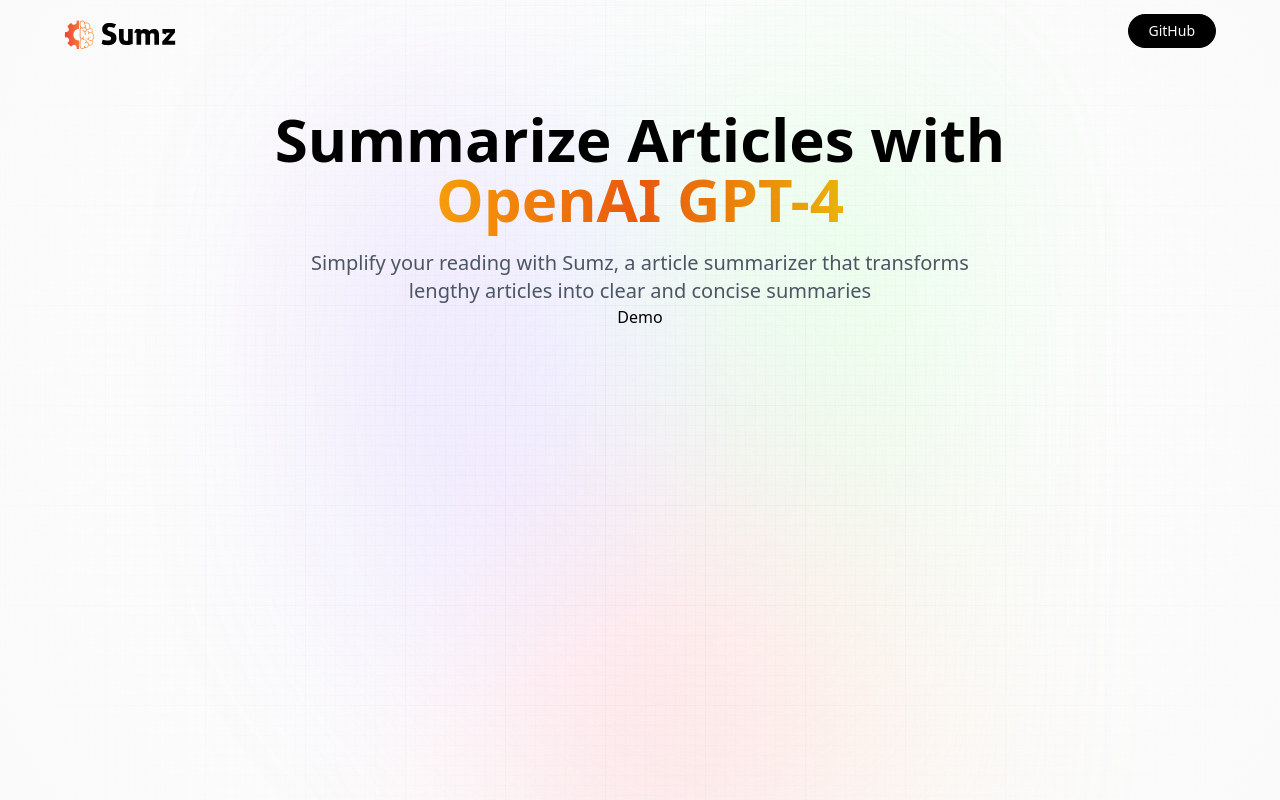
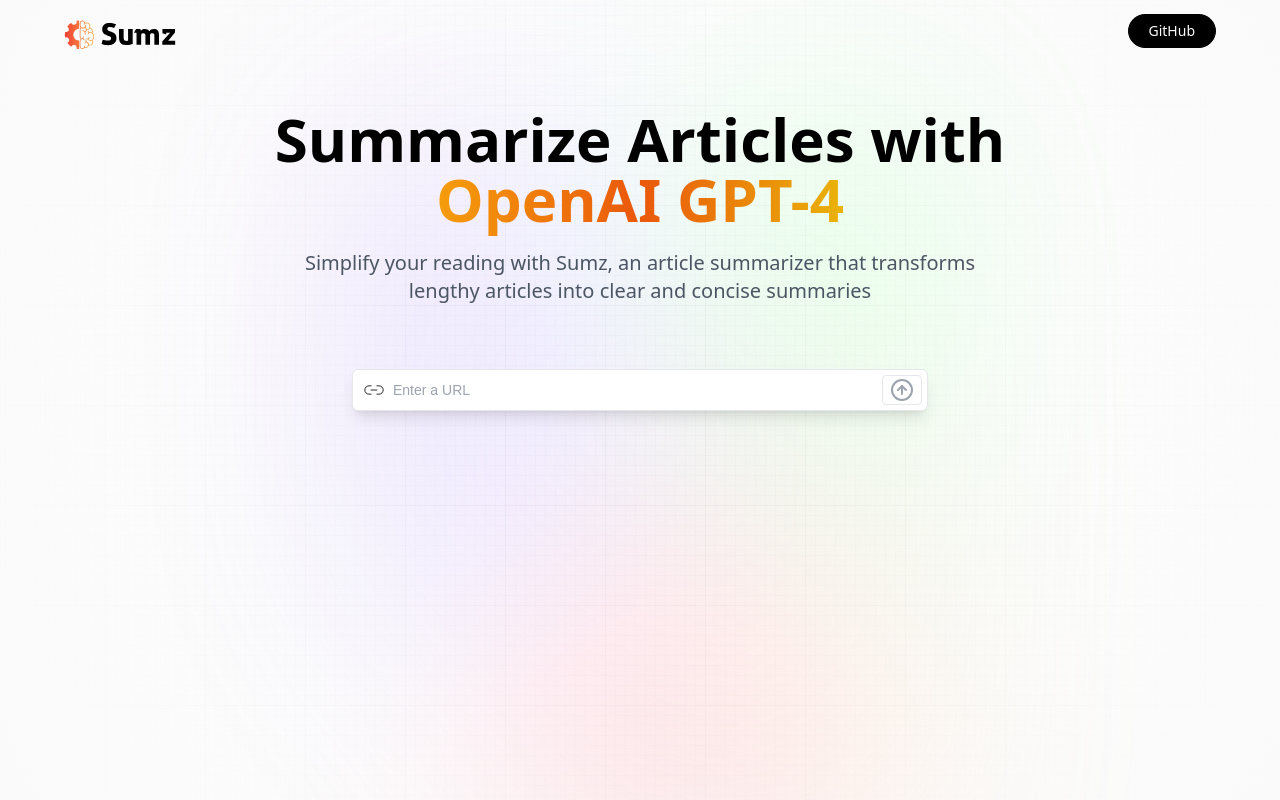
Before and after one commit to samuelmbp/ai-summarizer, a React (Vite) app: page / in a window 1280 px wide. Built offline with nearby package versions, Linux system fonts and the light colour scheme; a web font is replaced by a local one.

Commit message:
Create the jsx for the URL submission form

```diff
--- a/src/components/Demo.jsx
+++ b/src/components/Demo.jsx
@@ -1,5 +1,53 @@
+import { useState, useEffect } from "react";
+import { copy, linkIcon, loader, tick } from "../assets";
+
 const Demo = () => {
-  return <div>Demo</div>;
+  return (
+    <section className="mt-16 w-full max-w-xl">
+      <div className="flex flex-col w-full gap-2">
+        <form
+          className="relative flex justify-center items-center"
+          onSubmit={() => {}}
+        >
+          <img
+            src={linkIcon}
+            alt="Link Icon"
+            className="absolute left-0 my-2 ml-3 w-5"
+          />
+
+          <input
+            type="url"
+            placeholder="Enter a URL"
+            value=""
+            onChange={() => {}}
+            required
+            className="url_input peer"
+          />
+
+          <button
+            type="submit"
+            className="submit_btn peer-focus:border-gray-700 peer-focus:text-gray-700"
+          >
+            <svg
+              xmlns="http://www.w3.org/2000/svg"
+              viewBox="0 0 24 24"
+              width="24"
+              height="24"
+              fill="none"
+              stroke="currentColor"
+              stroke-width="2"
+              stroke-linecap="round"
+              stroke-linejoin="round"
+            >
+              <circle cx="12" cy="12" r="10" />
+              <polyline points="16 12 12 8 8 12" />
+              <line x1="12" y1="16" x2="12" y2="8" />
+            </svg>
+          </button>
+        </form>
+      </div>
+    </section>
+  );
 };
 
 export default Demo;
--- a/src/components/Hero.jsx
+++ b/src/components/Hero.jsx
@@ -21,7 +21,7 @@
         <span className="orange_gradient">OpenAI GPT-4</span>
       </h1>
       <h2 className="description">
-        Simplify your reading with Sumz, a article summarizer that transforms
+        Simplify your reading with Sumz, an article summarizer that transforms
         lengthy articles into clear and concise summaries
       </h2>
     </header>
```
